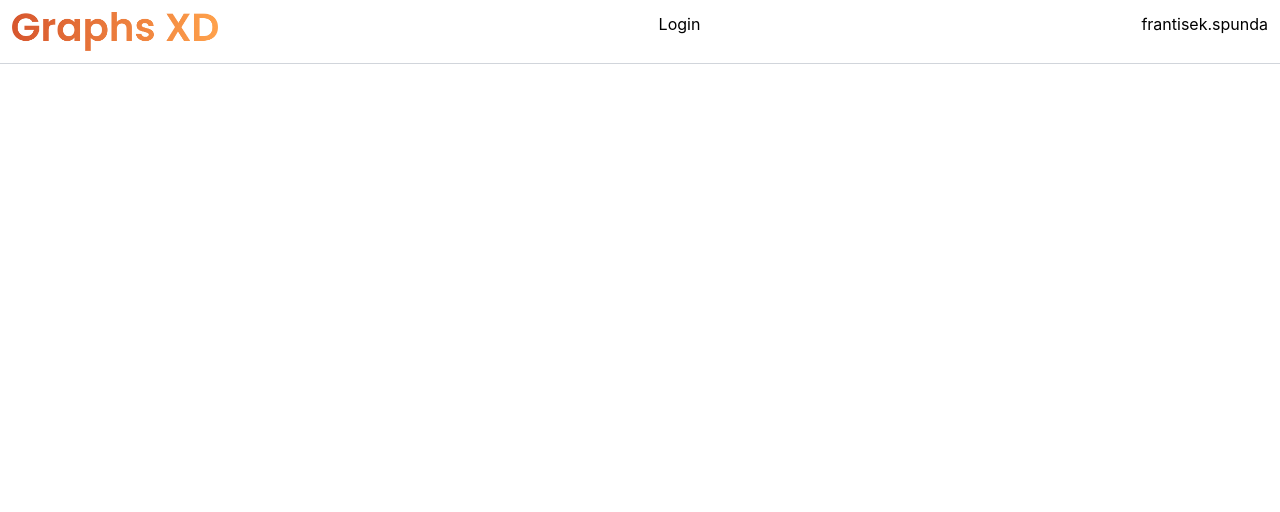
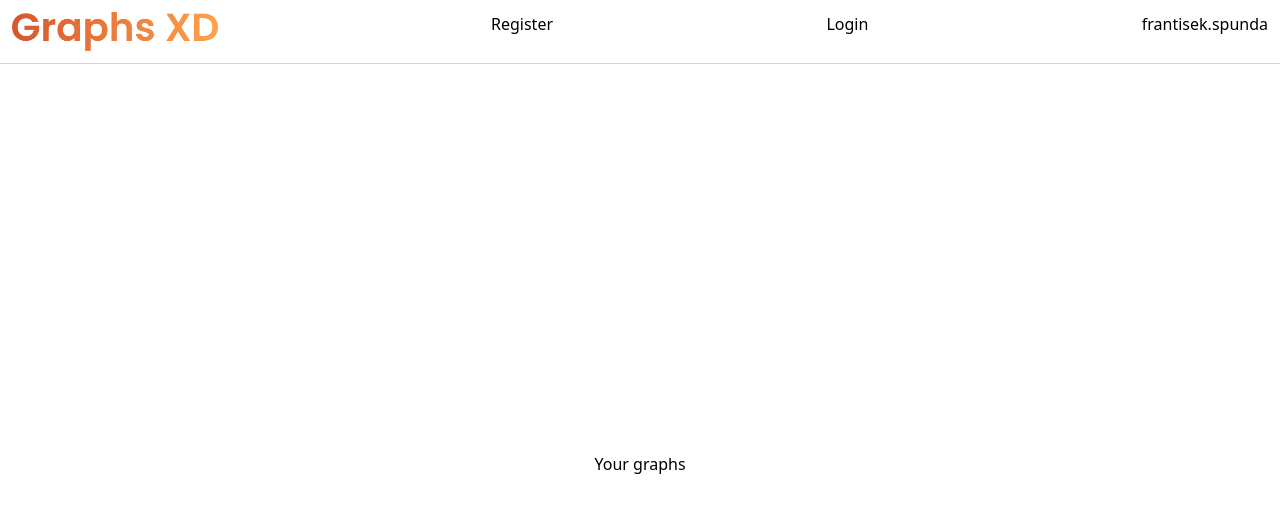
Before and after one commit to FrantisekSpunda/graphs_xd, a React (Create React App) app: page /your-graphs in a window 1280 px wide. Shown: the top 512 px of the page. Built offline with nearby package versions, Linux system fonts and the light colour scheme.

Commit message:
family font change + other component changes

```diff
--- a/src/App.js
+++ b/src/App.js
@@ -1,7 +1,14 @@
+import Header from "./views/components/Header";
+
 import Login from "./views/components/Login";
-import Header from "./views/components/Header";
+import Register from "./views/components/Register";
+
 import CreateGraph from "./views/components/CreateGraph";
+import YourGraphs from "./views/components/YourGraphs";
+
 import Account from "./views/components/Account";
+import AccountSettings from "./views/components/AccountSettings";
+
 import { BrowserRouter as Router, Routes, Route } from 'react-router-dom';
 import './tailwind.css';
 
@@ -12,8 +19,13 @@ function App() {
         <Header />
         <Routes>
           <Route path="login" element={<Login />} />
-          <Route path="create_graph" element={<CreateGraph />} />
+          <Route path="register" element={<Register />} />
+
+          <Route path="create-graph" element={<CreateGraph />} />
+          <Route path="your-graphs" element={<YourGraphs />} />
+
           <Route path="account" element={<Account />} />
+          <Route path="account-settings" element={<AccountSettings />} />
         </Routes>
       </div>
     </Router>
--- a/src/index.css
+++ b/src/index.css
@@ -1,8 +1,7 @@
 body {
   margin: 0;
-  font-family: -apple-system, BlinkMacSystemFont, 'Segoe UI', 'Roboto', 'Oxygen',
-    'Ubuntu', 'Cantarell', 'Fira Sans', 'Droid Sans', 'Helvetica Neue',
-    sans-serif;
+  padding: 0;
+  box-sizing: border-box;
   -webkit-font-smoothing: antialiased;
   -moz-osx-font-smoothing: grayscale;
 }
--- a/src/input.css
+++ b/src/input.css
@@ -1,3 +1,9 @@
 @tailwind base;
 @tailwind components;
 @tailwind utilities;
+
+@layer base {
+    html {
+      font-family: Poppins, system-ui, sans-serif;
+    }
+  }
--- a/src/views/components/AccountSettings.js
+++ b/src/views/components/AccountSettings.js
@@ -0,0 +1,10 @@
+function Account () {
+
+    return (
+        <div className='flex flex-col items-center justify-center h-screen'>
+            <h1>User settings</h1>
+        </div>
+    )
+}
+
+export default Account
--- a/src/views/components/Header.js
+++ b/src/views/components/Header.js
@@ -6,12 +6,9 @@ function Header() {
         <header className="w-full h-16 p-3 border-b border-gray-300 flex justify-between">
             <img src={logo} alt="logo" className='h-full' />
 
-            <NavLink to='login' className={({ isActive }) => isActive && "underline"}>
-                <p className='text-base flex items-center'>Login</p>
-            </NavLink>
-            <NavLink to='account' className={({ isActive }) => isActive && "underline"}>
-                <p className='text-base flex items-center'>frantisek.spunda</p>
-            </NavLink>
+            <NavLink to='register' className={({ isActive }) => isActive && "underline"}>Register</NavLink>
+            <NavLink to='login' className={({ isActive }) => isActive && "underline"}>Login</NavLink>
+            <NavLink to='account' className={({ isActive }) => isActive && "underline"}>frantisek.spunda</NavLink>
         </header>
     );
   }
--- a/src/views/components/Register.js
+++ b/src/views/components/Register.js
@@ -0,0 +1,21 @@
+import logo from '../../graphs_logo.png'
+
+
+function Register () {
+
+    return (
+        <div className='flex flex-col items-center justify-center h-screen'>
+            <img src={logo} alt="logo" className='w-3/4 mb-5' />
+            <h2 className='mb-32'>Anyone like statistick, but everyone need it.</h2>
+
+            <form action="" className="flex flex-col w-1/5">
+                <input className='p-2 rounded border' type="text" name="username" placeholder="Username" />
+                <input className='p-2 rounded border' type="email" name="email" placeholder="Email" />
+                <input className='p-2 rounded border' type="password" name="password" placeholder="Password" />
+                <input className='p-2 rounded border' type="password" name="password_again" placeholder="Password again" />
+            </form>
+        </div>
+    )
+}
+
+export default Register
--- a/src/views/components/YourGraphs.js
+++ b/src/views/components/YourGraphs.js
@@ -0,0 +1,10 @@
+function Account () {
+
+    return (
+        <div className='flex flex-col items-center justify-center h-screen'>
+            <h1>Your graphs</h1>
+        </div>
+    )
+}
+
+export default Account
--- a/tailwind.config.js
+++ b/tailwind.config.js
@@ -1,7 +1,11 @@
+const defaultTheme = require('tailwindcss/defaultTheme')
+
 module.exports = {
   content: ["./src/**/*.{html,js}"],
   theme: {
-    extend: {},
+    fontFamily: {
+      sans: ['Poppins', ...defaultTheme.fontFamily.sans]
+    }
   },
   plugins: [],
 }
```
Also changed, not shown: src/tailwind.css.
